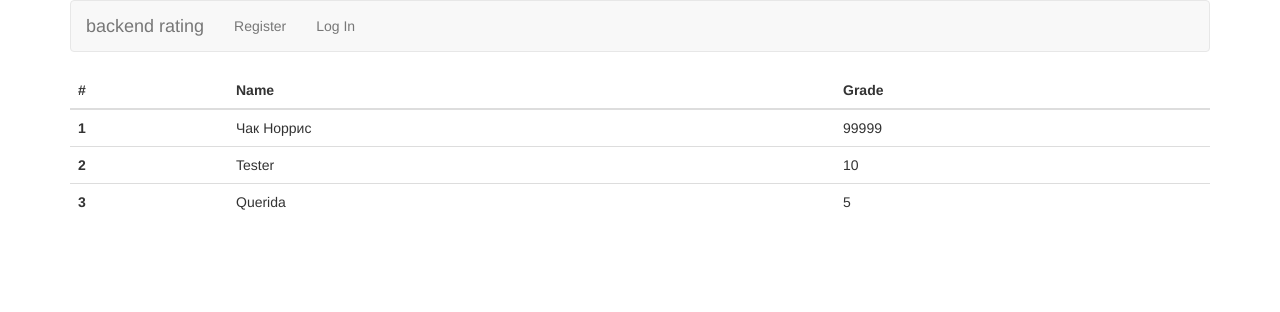
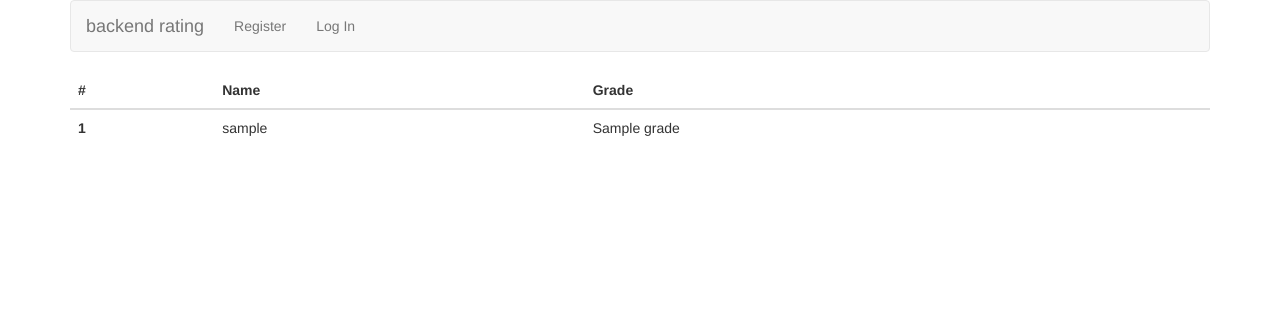
Before and after one commit to 460s/students_rating, a Flask app: template flask_app/templates/index.html in a window 1280 px wide. Shown: the top 312 px of the page. Run offline with Flask 2, Linux system fonts and the light colour scheme; the template is opened without the code that fills it: most values are stand-ins (such as "Sample title", 1, 10 or a date in 2020); parts of the project's set-up code (start-up, migrations or seed data) failed here and were passed over; some libraries are stand-ins or nearby versions.

Commit message:
boost + index

```diff
--- a/flask_app/server.py
+++ b/flask_app/server.py
@@ -1,9 +1,12 @@
 import functools
+
+from flask import (Blueprint, flash, g, redirect, render_template, request, session, url_for)
+from werkzeug.security import check_password_hash, generate_password_hash
+
 from flask_app.db import get_db
-from flask import (
-    render_template, flash, g, request, Blueprint, redirect, url_for, session )
-from werkzeug.security import check_password_hash, generate_password_hash
-bp = Blueprint('server', __name__,)
+
+bp = Blueprint('server', __name__, )
+
 
 def login_required(view):
     @functools.wraps(view)
@@ -14,6 +17,7 @@ def login_required(view):
         return view(**kwargs)
 
     return wrapped_view
+
 
 @bp.before_app_request
 def load_logged_in_user():
@@ -26,10 +30,22 @@ def load_logged_in_user():
             'SELECT * FROM user WHERE id = ?', (user_id,)
         ).fetchone()
 
+
 @bp.route('/')
-#@login_required
+# @login_required
 def index():
-    return render_template('index.html')
+    db = get_db()
+    students = db.execute(
+        'SELECT u.username, IFNULL(SUM(t2u.grade), 0) grade '
+        'FROM user u '
+        'LEFT JOIN  t2u ON u.id = t2u.user '
+        'GROUP BY u.username '
+        'ORDER BY grade DESC LIMIT 5').fetchall()
+    students = [s for i, s in enumerate(students) if
+                g.user is not None and s["username"] == g.user["username"] or i < 6 and s["grade"] != 0]
+
+    return render_template('index.html', students=students)
+
 
 @bp.route('/reg', methods=['GET', 'POST'])
 def register():
@@ -45,7 +61,7 @@ def register():
         elif not password:
             error = 'Password is required.'
         elif not repository:
-            error = 'Password is required.'
+            error = 'Repository is required.'
         elif db.execute(
                 'SELECT id FROM user WHERE username = ?', (username,)
         ).fetchone() is not None:
@@ -95,13 +111,14 @@ def logout():
     session.clear()
     return redirect(url_for('server.index'))
 
+
 @bp.route('/lectures', methods=('GET', 'POST'))
 @login_required
 def lectures():
     db = get_db()
     if request.method == 'POST':
         lecture_id = request.form['lecture']
-        db.execute('INSERT INTO t2u (task, user) VALUES (?, ?)',(lecture_id, g.user["id"]))
+        db.execute('INSERT INTO t2u (task, user) VALUES (?, ?)', (lecture_id, g.user["id"]))
         db.commit()
         return redirect(url_for('server.lectures'))
     else:
@@ -110,5 +127,5 @@ def lectures():
             'FROM task t '
             'LEFT JOIN t2u ON t2u.task = t.id AND t2u.user = ? '
             'GROUP BY t.id', (g.user["id"],)
-                              ).fetchall()
+        ).fetchall()
         return render_template('other/lectures.html', lectures=lectures)
--- a/flask_app/templates/index.html
+++ b/flask_app/templates/index.html
@@ -14,21 +14,23 @@
     </tr>
   </thead>
   <tbody>
-    <tr>
-      <th scope="row">1</th>
-      <td>Чак Норрис</td>
-      <td>99999</td>
+  {% for s in students %}
+    {% if g.user.username == s.username %}
+        <tr style="font-weight: bold">
+    {% else %}
+        <tr>
+    {% endif %}
+        <th scope="row">
+        {% if loop.index > 5 %}
+            Вы
+        {% else %}
+          {{loop.index}}
+        {% endif %}
+        </th>
+        <td>{{s.username}}</td>
+        <td>{{s.grade}}</td>
     </tr>
-    <tr>
-      <th scope="row">2</th>
-      <td>Tester</td>
-      <td>10</td>
-    </tr>
-    <tr>
-      <th scope="row">3</th>
-      <td>Querida</td>
-      <td>5</td>
-    </tr>
+  {% endfor %}
   </tbody>
 </table>
 {% endblock %}
```
Also changed, not shown: flask_app/templates/auth/login.html (+7 -3 lines), flask_app/templates/auth/register.html (+13 -7 lines).
